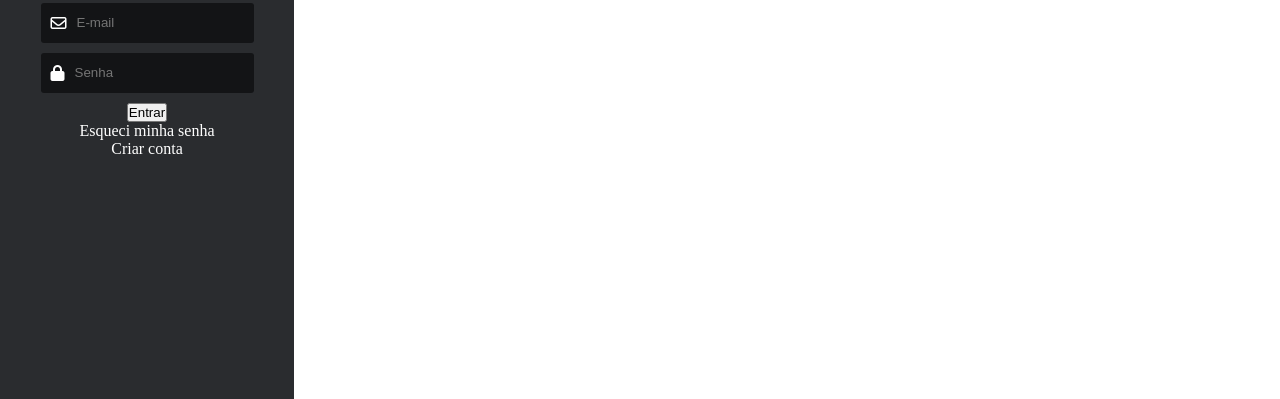
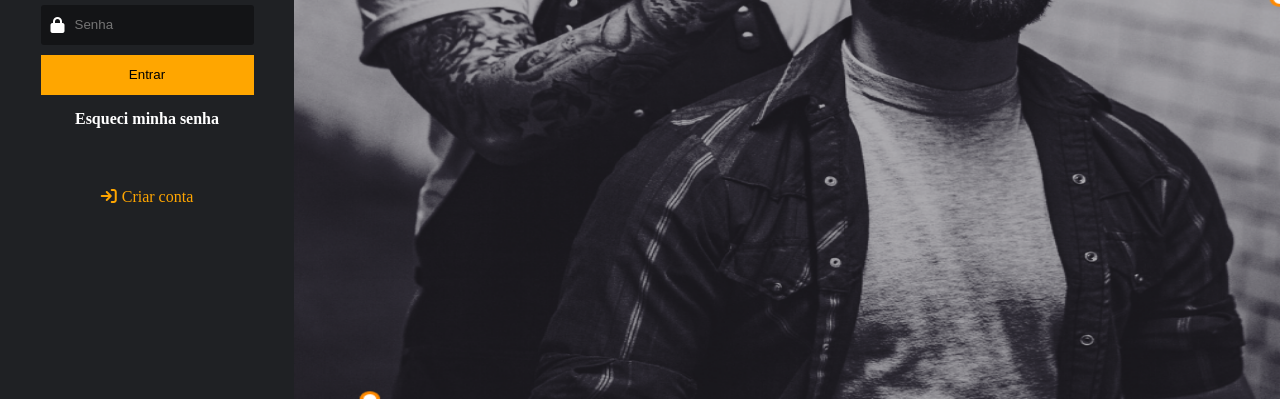
Before and after one commit to RuanAmaral/JavaScript, a plain HTML site: page ExercicioFormBarbearia/index.html in a window 1280 px wide. Shown: the part 401-800 px from the top of the page. Drawn offline with Linux system fonts and the light colour scheme.

Commit message:
Subindo Estilo da barbearia

```diff
--- a/ExercicioFormBarbearia/index.html
+++ b/ExercicioFormBarbearia/index.html
@@ -32,13 +32,16 @@
                     </div>
                     <button type="submit">Entrar</button>
                 </div>
-                <a>Esqueci minha senha</a>
+                <a class="esquecido" href="#">Esqueci minha senha</a>
             </div>
             <div class="linkIcon">
-                <a>Criar conta</a>
+
+                <a href="#"><i class="fa-solid fa-arrow-right-to-bracket"></i>Criar conta</a>
             </div>
         </div>
     </div>
+    <img class="imagem-background" src="../Images/sign-in-background.png" alt="">
+    <!-- <div class=".imagem-background"></div> -->
     <script src='main.js'></script>
 </body>
 
--- a/ExercicioFormBarbearia/main.css
+++ b/ExercicioFormBarbearia/main.css
@@ -8,8 +8,8 @@
 } */
 
 .barraLateralFixa{
-    position: absolute;
-    background-color: rgba(31, 33, 36, 0.95);
+    position: fixed;
+    background-color: rgb(31, 33, 36);
     height: 100vh;
     width: 294px;
 }
@@ -63,11 +63,6 @@ h3{
    margin-bottom: 6px;
 }
 
-
-
-
-
-
 .mudaCorIcon{
     color: rgb(255, 166, 0);
 }
@@ -77,3 +72,104 @@ h3{
     border-style: solid;
     border-width: 0.5px;
 }
+
+button{
+    background-color: rgb(255, 166, 0);
+    border-style: none;
+    height: 40px;
+    width: 100%;
+    margin-bottom: 15px;
+}
+
+button:hover{
+    cursor: pointer;
+    background-color: rgb(121, 79, 0);
+}
+
+.linkIcon{
+    margin-top: 60px;
+    color: rgb(255, 166, 0);
+}
+.linkIcon:hover{
+    cursor: pointer;
+}
+
+a:visited{
+    color: rgb(255, 166, 0);
+    border-style: none;
+    text-decoration: none;
+}
+a:link{
+    color:  rgb(255, 166, 0);
+    border-style: none;
+    text-decoration: none;
+
+}
+a:active {
+    color:  rgb(255, 166, 0);
+    border-style: none;
+    text-decoration: none;
+}
+
+.linkIcon i{
+    padding-right: 5px ;
+}
+.esquecido{
+    margin-top: 50px;
+}
+
+.esquecido:visited{
+    color: rgb(255, 255, 255);
+    border-style: none;
+    text-decoration: none;
+    font-weight: bold;
+}
+.esquecido:link{
+    color:  rgb(255, 255, 255);
+    border-style: none;
+    text-decoration: none;
+    font-weight: bold;
+
+}
+.esquecido:active {
+    color:  rgb(255, 255, 255);
+    border-style: none;
+    text-decoration: none;
+    font-weight: bold;
+  }
+
+@keyframes aparecer {
+    from{
+        transform: translateX(-50px);
+
+
+    }
+    to{
+        transform: translateX(0);
+
+    }
+}
+
+.elementos{
+    animation: aparecer 1s
+ }
+
+ body{
+     display: flex;
+     flex-direction: column;
+     /* background-image: url(../Images/sign-in-background.png);
+     background-repeat: no-repeat;
+      /* background-position-x: 120%;    */
+      /* margin-left: 294px;      ; */
+      /* background-position: 294px; */
+      /* background-position-x:    294px ; */
+
+ }
+
+ .imagem-background{
+     /* width: 100%; */
+     /* max-height: 75%; */
+     /* height: 100%; */
+     height: 100vh;
+     margin-left: 294px;
+ }
```
